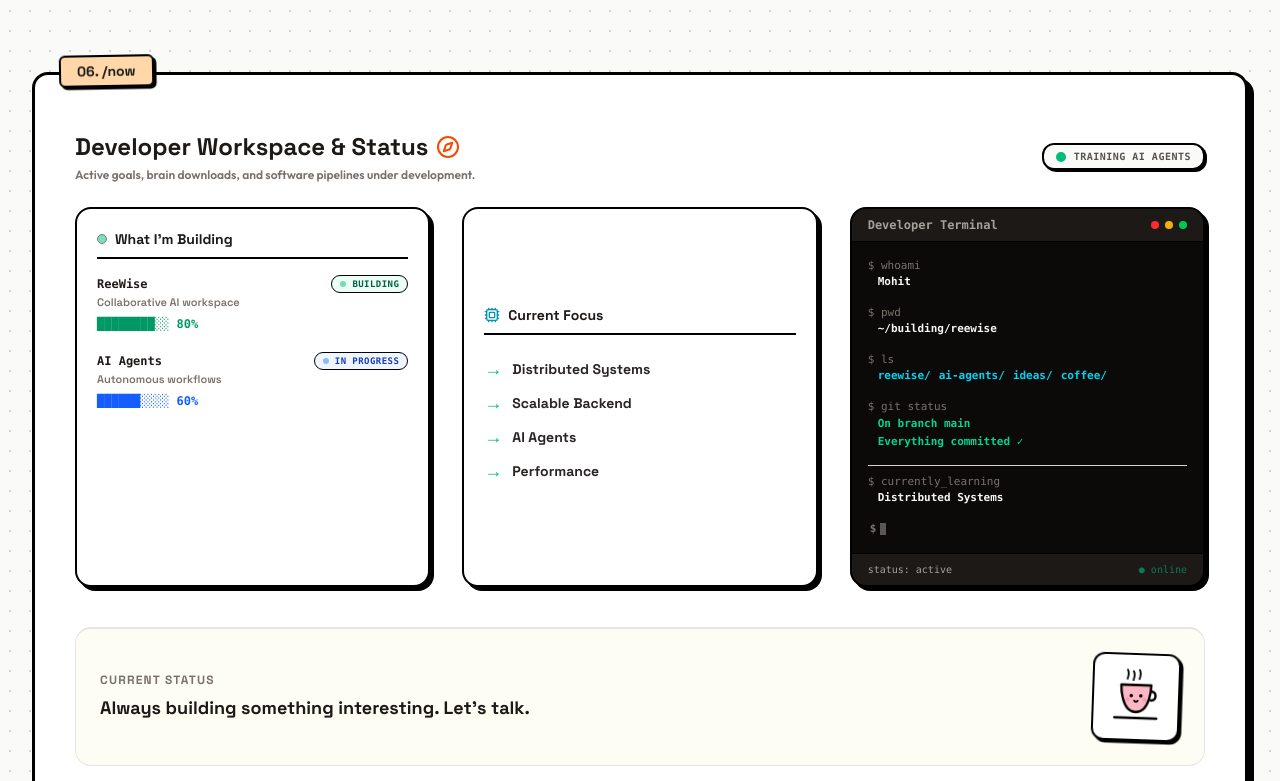
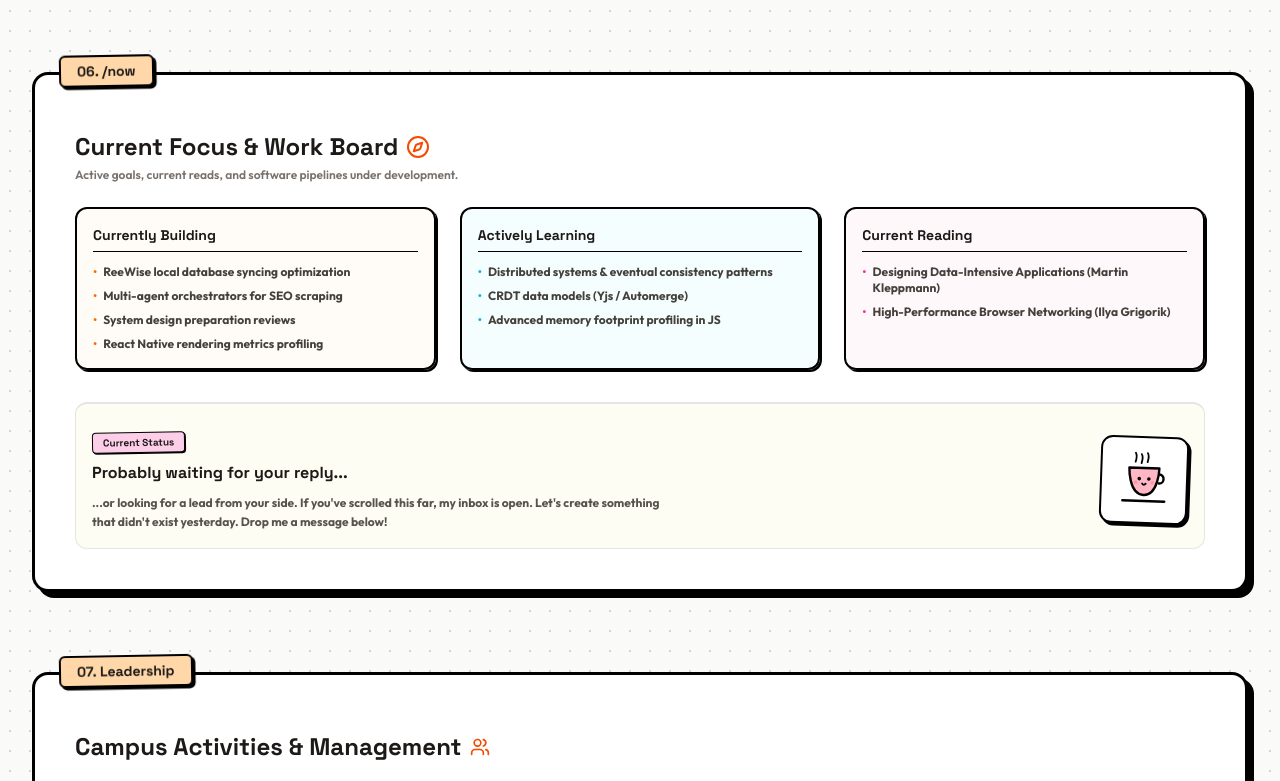
Before and after one commit to MohitPant2803/myPortfolio, a Next.js app: page / in a window 1280 px wide. Shown: the part 5199-5980 px from the top of the page. Built offline with nearby package versions, Linux system fonts and the light colour scheme.

Commit message:
Revert Section 06 /now workspace back to the original simple three-column neobrutalist layout

```diff
--- a/src/app/page.tsx
+++ b/src/app/page.tsx
@@ -43,47 +43,14 @@ import ResumeViewer from "@/components/ResumeViewer";
 import { projectsData } from "@/data/projects";
 import { Github, Linkedin } from "@/components/BrandIcons";
 
-const STATUS_MESSAGES = [
-  "BUILDING REEWISE",
-  "TRAINING AI AGENTS",
-  "DEBUGGING LIFE",
-  "SHIPPING FEATURES",
-  "CURRENTLY CODING"
-];
-
-const TERMINAL_COMMANDS = [
-  { cmd: "now_playing", out: "Building ReeWise" },
-  { cmd: "currently_learning", out: "Distributed Systems" },
-  { cmd: "debugging", out: "Race conditions" },
-  { cmd: "next_goal", out: "Ship v1" },
-  { cmd: "coffee", out: "Required" }
-];
-
 export default function Home() {
   const [mounted, setMounted] = useState(false);
   const [copiedText, setCopiedText] = useState("");
   const [contactForm, setContactForm] = useState({ name: "", email: "", message: "" });
   const [formSubmitted, setFormSubmitted] = useState(false);
-  const [statusIdx, setStatusIdx] = useState(0);
-  const [terminalIdx, setTerminalIdx] = useState(0);
 
   useEffect(() => {
     setMounted(true);
-
-    // Rotate top status messages
-    const statusInterval = setInterval(() => {
-      setStatusIdx((prev) => (prev + 1) % STATUS_MESSAGES.length);
-    }, 4500);
-
-    // Rotate terminal commands
-    const terminalInterval = setInterval(() => {
-      setTerminalIdx((prev) => (prev + 1) % TERMINAL_COMMANDS.length);
-    }, 4000);
-
-    return () => {
-      clearInterval(statusInterval);
-      clearInterval(terminalInterval);
-    };
   }, []);
 
   const handleCopy = (text: string, label: string) => {
@@ -780,8 +747,7 @@ export default function Home() {
             </div>
           </div>
         </div>
-      </section>
-      {/* NOW PAGE / BOARD SECTION */}
+      </section>      {/* NOW PAGE / BOARD SECTION */}
       <section id="now" className="mb-20 scroll-mt-6">
         <div className="border-3 border-black bg-white rounded-2xl p-6 sm:p-10 shadow-[6px_6px_0px_#000] relative">
           {/* Header tag */}
@@ -789,176 +755,82 @@ export default function Home() {
             06. /now
           </div>
 
-          <div className="pt-4 mb-6 flex flex-col sm:flex-row sm:items-center justify-between gap-4">
-            <div>
+          <div className="pt-4 mb-6">
             <h3 className="text-2xl font-space-grotesk font-extrabold text-stone-900 flex items-center gap-2">
-                Developer Workspace & Status
+              Current Focus & Work Board
               <Compass className="w-6 h-6 text-orange-600" />
             </h3>
             <p className="text-stone-500 font-semibold text-xs mt-1">
-                Active goals, brain downloads, and software pipelines under development.
+              Active goals, current reads, and software pipelines under development.
             </p>
           </div>
 
-            {/* Flashing status indicator */}
-            <div className="flex items-center gap-2 self-start sm:self-center border-2 border-black px-3 py-1 bg-stone-50 rounded-xl shadow-[2px_2px_0px_#000]">
-              <span className="relative flex h-2.5 w-2.5">
-                <span className="animate-ping absolute inline-flex h-full w-full rounded-full bg-emerald-400 opacity-75"></span>
-                <span className="relative inline-flex rounded-full h-2.5 w-2.5 bg-emerald-500"></span>
-              </span>
-              <span className="font-mono text-[10px] font-bold text-stone-600 uppercase tracking-wider">
-                {STATUS_MESSAGES[statusIdx]}
-              </span>
-            </div>
+          <div className="grid grid-cols-1 md:grid-cols-3 gap-6">
+            {/* Column 1: Building */}
+            <div className="border-2 border-black p-4 rounded-xl bg-orange-50/50 shadow-[2px_2px_0px_#000]">
+              <h4 className="font-space-grotesk font-black text-sm text-stone-900 border-b border-black pb-1.5 mb-3">
+                Currently Building
+              </h4>
+              <ul className="space-y-2 text-xs font-bold text-stone-700">
+                <li className="flex items-start gap-1.5">
+                  <span className="text-orange-500">•</span> ReeWise local database syncing optimization
+                </li>
+                <li className="flex items-start gap-1.5">
+                  <span className="text-orange-500">•</span> Multi-agent orchestrators for SEO scraping
+                </li>
+                <li className="flex items-start gap-1.5">
+                  <span className="text-orange-500">•</span> System design preparation reviews
+                </li>
+                <li className="flex items-start gap-1.5">
+                  <span className="text-orange-500">•</span> React Native rendering metrics profiling
+                </li>
+              </ul>
             </div>
 
-          <div className="grid grid-cols-1 lg:grid-cols-3 gap-8 items-stretch">
-            {/* Column 1: What I'm Building */}
-            <div className="border-2 border-black p-5 rounded-2xl bg-white shadow-[4px_4px_0px_#000] flex flex-col justify-between text-left">
-              <div>
-                <h4 className="font-space-grotesk font-black text-sm text-stone-900 border-b-2 border-black pb-2 mb-4 flex items-center gap-2">
-                  <span className="w-2.5 h-2.5 rounded-full bg-emerald-500 animate-pulse border border-black"></span>
-                  <span>What I'm Building</span>
+            {/* Column 2: Learning */}
+            <div className="border-2 border-black p-4 rounded-xl bg-cyan-50/50 shadow-[2px_2px_0px_#000]">
+              <h4 className="font-space-grotesk font-black text-sm text-stone-900 border-b border-black pb-1.5 mb-3">
+                Actively Learning
               </h4>
-
-                <div className="font-mono text-xs space-y-5">
-                  {/* ReeWise */}
-                  <div className="space-y-1">
-                    <div className="flex justify-between items-center">
-                      <span className="font-extrabold text-stone-900">ReeWise</span>
-                      <span className="inline-flex items-center gap-1.5 px-2 py-0.5 rounded-full text-[9px] font-bold border border-black bg-emerald-50 text-emerald-800 uppercase tracking-wider">
-                        <span className="w-1.5 h-1.5 rounded-full bg-emerald-500 animate-pulse"></span>
-                        Building
-                      </span>
-                    </div>
-                    <div className="text-[11px] text-stone-500 font-semibold font-space-grotesk leading-none">
-                      Collaborative AI workspace
-                    </div>
-                    <div className="text-emerald-600 font-extrabold pt-1">
-                      ████████░░ 80%
-                    </div>
+              <ul className="space-y-2 text-xs font-bold text-stone-700">
+                <li className="flex items-start gap-1.5">
+                  <span className="text-cyan-500">•</span> Distributed systems & eventual consistency patterns
+                </li>
+                <li className="flex items-start gap-1.5">
+                  <span className="text-cyan-500">•</span> CRDT data models (Yjs / Automerge)
+                </li>
+                <li className="flex items-start gap-1.5">
+                  <span className="text-cyan-500">•</span> Advanced memory footprint profiling in JS
+                </li>
+              </ul>
             </div>
 
-                  {/* AI Agents */}
-                  <div className="space-y-1">
-                    <div className="flex justify-between items-center">
-                      <span className="font-extrabold text-stone-900">AI Agents</span>
-                      <span className="inline-flex items-center gap-1.5 px-2 py-0.5 rounded-full text-[9px] font-bold border border-black bg-blue-50 text-blue-800 uppercase tracking-wider">
-                        <span className="w-1.5 h-1.5 rounded-full bg-blue-500 animate-pulse"></span>
-                        In Progress
-                      </span>
-                    </div>
-                    <div className="text-[11px] text-stone-500 font-semibold font-space-grotesk leading-none">
-                      Autonomous workflows
-                    </div>
-                    <div className="text-blue-600 font-extrabold pt-1">
-                      ██████░░░░ 60%
-                    </div>
-                  </div>
-                </div>
-              </div>
-            </div>
-
-            {/* Column 2: Current Focus */}
-            <div className="border-2 border-black p-5 rounded-2xl bg-white shadow-[4px_4px_0px_#000] flex flex-col justify-center text-left min-h-[220px]">
-              <div>
-                <h4 className="font-space-grotesk font-black text-sm text-stone-900 border-b-2 border-black pb-2 mb-4 flex items-center gap-2">
-                  <Cpu className="w-4 h-4 text-cyan-600" />
-                  <span>Current Focus</span>
+            {/* Column 3: Reading */}
+            <div className="border-2 border-black p-4 rounded-xl bg-pink-50/50 shadow-[2px_2px_0px_#000]">
+              <h4 className="font-space-grotesk font-black text-sm text-stone-900 border-b border-black pb-1.5 mb-3">
+                Current Reading
               </h4>
-
-                <ul className="space-y-3.5 font-space-grotesk font-extrabold text-stone-800 text-sm py-2">
-                  <li className="flex items-center gap-2.5">
-                    <span className="text-emerald-500 text-lg leading-none">&rarr;</span>
-                    <span>Distributed Systems</span>
+              <ul className="space-y-2 text-xs font-bold text-stone-700">
+                <li className="flex items-start gap-1.5">
+                  <span className="text-pink-500">•</span> Designing Data-Intensive Applications (Martin Kleppmann)
                 </li>
-                  <li className="flex items-center gap-2.5">
-                    <span className="text-emerald-500 text-lg leading-none">&rarr;</span>
-                    <span>Scalable Backend</span>
-                  </li>
-                  <li className="flex items-center gap-2.5">
-                    <span className="text-emerald-500 text-lg leading-none">&rarr;</span>
-                    <span>AI Agents</span>
-                  </li>
-                  <li className="flex items-center gap-2.5">
-                    <span className="text-emerald-500 text-lg leading-none">&rarr;</span>
-                    <span>Performance</span>
+                <li className="flex items-start gap-1.5">
+                  <span className="text-pink-500">•</span> High-Performance Browser Networking (Ilya Grigorik)
                 </li>
               </ul>
             </div>
           </div>
 
-            {/* Column 3: Developer Terminal */}
-            <div className="border-2 border-black rounded-2xl overflow-hidden bg-stone-950 shadow-[4px_4px_0px_#000] text-left flex flex-col justify-between min-h-[300px]">
-              <div>
-                <div className="bg-stone-900 border-b border-black px-4 py-2 flex items-center justify-between">
-                  <span className="font-mono text-xs text-stone-400 font-bold">Developer Terminal</span>
-                  <div className="flex gap-1.5">
-                    <div className="w-2 h-2 rounded-full bg-red-500"></div>
-                    <div className="w-2 h-2 rounded-full bg-yellow-500"></div>
-                    <div className="w-2 h-2 rounded-full bg-green-500"></div>
+          <div className="border-t-2 border-black pt-6 mt-8 flex flex-col md:flex-row items-center gap-6 bg-yellow-50/50 p-4 rounded-xl border border-stone-200">
+            <div className="flex-1 space-y-2 text-left">
+              <div className="inline-block bg-pink-200 border border-black px-2.5 py-0.5 rounded font-space-grotesk font-black text-[10px] shadow-[1px_1px_0px_#000] rotate-[-1deg]">
+                Current Status
               </div>
-                </div>
-
-                <div className="p-4 font-mono text-[11px] space-y-3.5 text-stone-300">
-                  <div>
-                    <div className="text-stone-500">$ whoami</div>
-                    <div className="text-stone-100 font-bold pl-2.5">Mohit</div>
-                  </div>
-
-                  <div>
-                    <div className="text-stone-500">$ pwd</div>
-                    <div className="text-stone-100 font-bold pl-2.5">~/building/reewise</div>
-                  </div>
-
-                  <div>
-                    <div className="text-stone-500">$ ls</div>
-                    <div className="text-cyan-400 font-bold pl-2.5 flex gap-2">
-                      <span>reewise/</span>
-                      <span>ai-agents/</span>
-                      <span>ideas/</span>
-                      <span>coffee/</span>
-                    </div>
-                  </div>
-
-                  <div>
-                    <div className="text-stone-500">$ git status</div>
-                    <div className="text-emerald-400 font-bold pl-2.5 leading-relaxed">
-                      On branch main<br />
-                      Everything committed ✓
-                    </div>
-                  </div>
-
-                  <div className="pt-2 border-t border-stone-850">
-                    <div className="text-stone-500">$ {TERMINAL_COMMANDS[terminalIdx].cmd}</div>
-                    <div className="text-stone-100 font-bold pl-2.5">
-                      {TERMINAL_COMMANDS[terminalIdx].out}
-                    </div>
-                  </div>
-
-                  <div className="flex items-center gap-1 pl-0.5 text-stone-500 text-[11px] font-bold">
-                    <span>$</span>
-                    <span className="w-1.5 h-3 bg-stone-400 animate-pulse"></span>
-                  </div>
-                </div>
-              </div>
-
-              {/* Status bar */}
-              <div className="bg-stone-900 px-4 py-2 border-t border-black font-mono text-[10px] text-stone-400 flex items-center justify-between">
-                <span>status: active</span>
-                <span className="text-emerald-400 animate-pulse">● online</span>
-              </div>
-            </div>
-          </div>
-
-          {/* Bottom Human connecting banner */}
-          <div className="border-t-2 border-black pt-6 mt-10 flex flex-col sm:flex-row items-center justify-between gap-6 bg-yellow-50/50 p-4 sm:p-6 rounded-2xl border border-stone-200">
-            <div className="text-left space-y-1.5">
-              <h4 className="font-space-grotesk font-black text-xs text-stone-500 uppercase tracking-widest">
-                Current Status
+              <h4 className="text-base font-space-grotesk font-black text-stone-900">
+                Probably waiting for your reply...
               </h4>
-              <p className="text-stone-900 font-extrabold text-base sm:text-lg font-space-grotesk">
-                Always building something interesting. Let's talk.
+              <p className="text-stone-600 font-bold text-xs leading-relaxed max-w-xl">
+                ...or looking for a lead from your side. If you've scrolled this far, my inbox is open. Let's create something that didn't exist yesterday. Drop me a message below!
               </p>
             </div>
 
```
Lines whose indentation alone changed are shown as unchanged.
